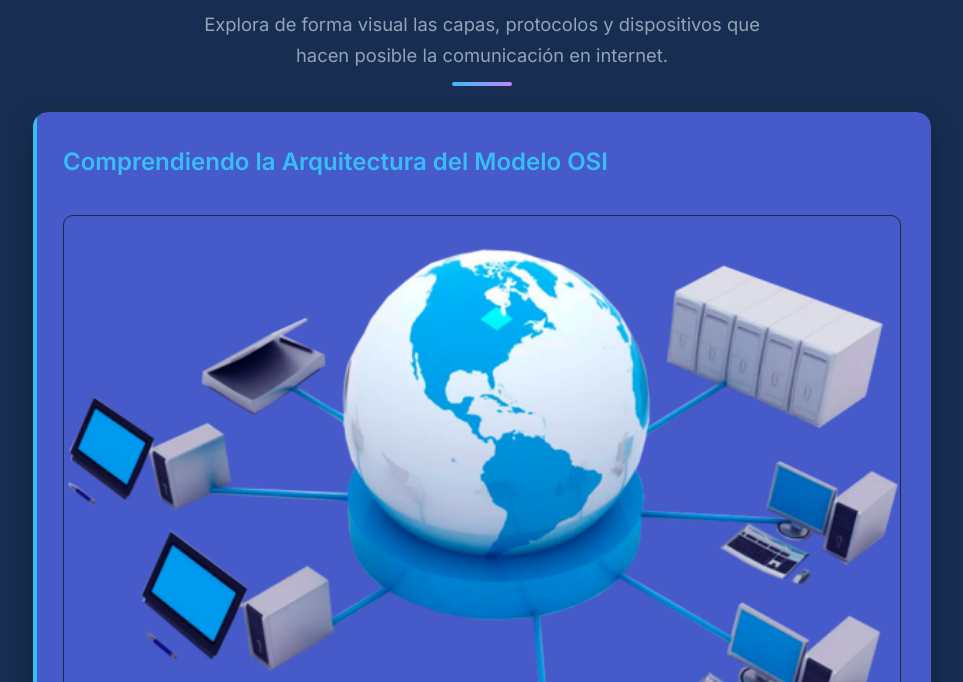
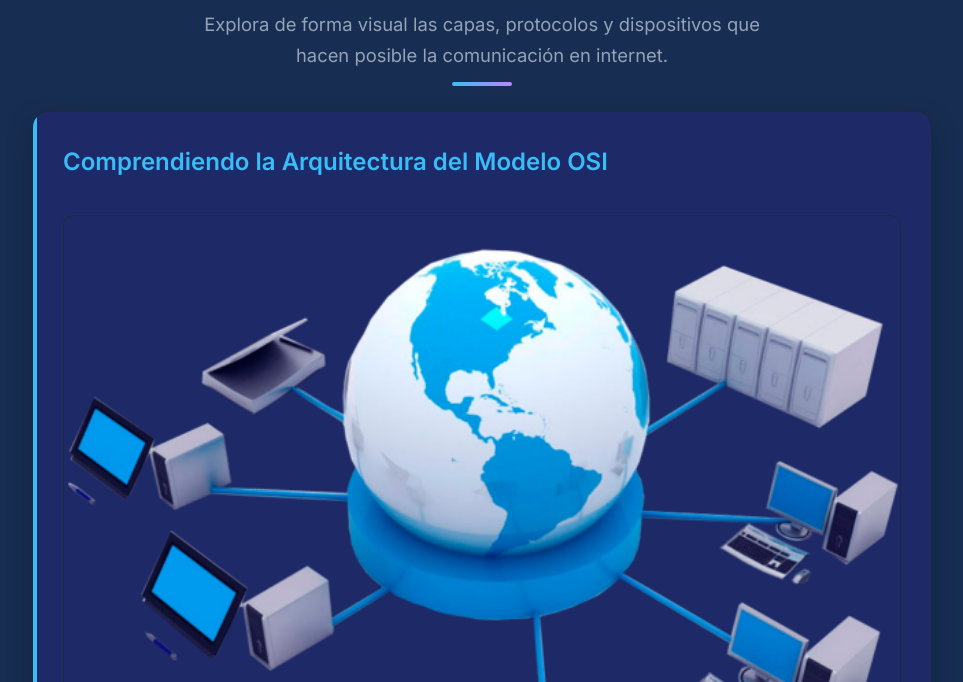
Before and after one commit to Abrahamsilvabussiness209/modelo-osi, a plain HTML site: page index.html in a window 1280 px wide. Shown: the part 118-800 px from the top of the page, without its empty margins (158-1121 px from the left). Drawn offline with Linux system fonts and the light colour scheme.

Commit message:
Update index.html

```diff
--- a/index.html
+++ b/index.html
@@ -10,7 +10,7 @@
     <style>
         :root {
             --bg-color: #0f264bf6;
-            --card-bg: #465ac9;
+            --card-bg: #1e2967;
             --card-hover: #1b2642;
             --border-color: #1e293b;
             --border-glow: rgba(56, 189, 248, 0.3);
```
